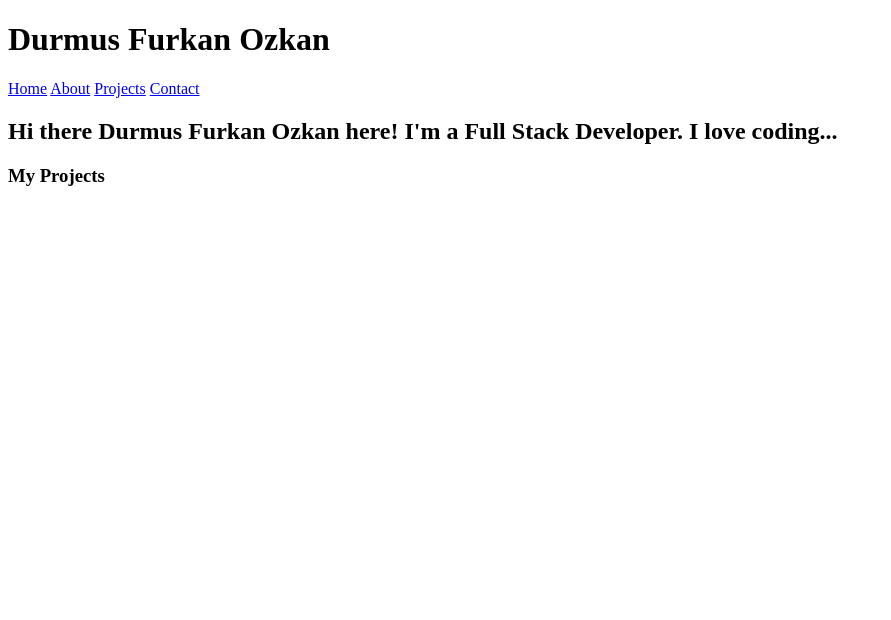
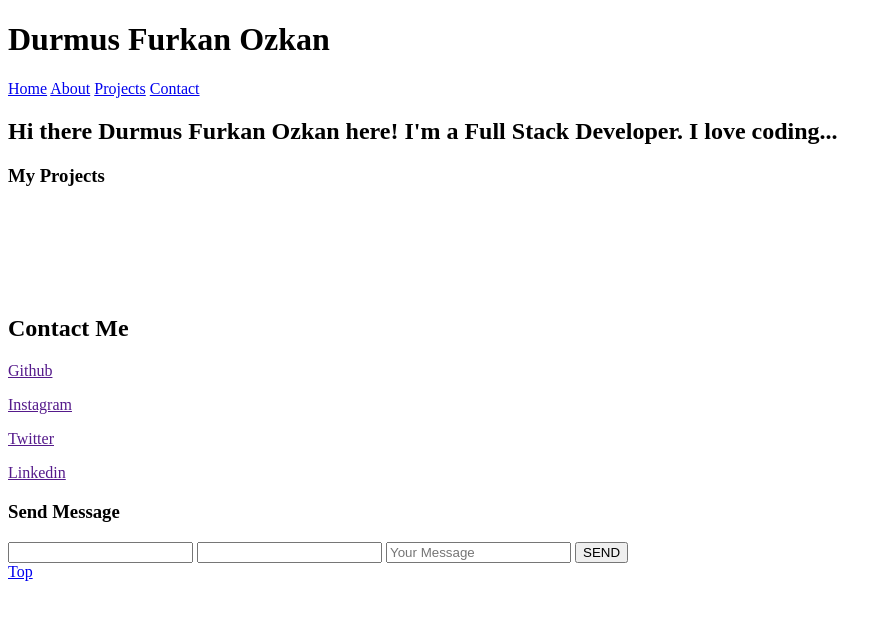
Before and after one commit to DurmusFurkanOzkan/Basic_Portfolio_Page, a plain HTML site: page index.html in a window 1280 px wide. Shown: the whole page, without its empty margins (0-891 px from the left). Drawn offline with Linux system fonts and the light colour scheme.

Commit message:
Skeleton Completed

```diff
--- a/index.html
+++ b/index.html
@@ -9,6 +9,7 @@
 <body>
 
     <main>
+
 
         <header>
             <h1>Durmus Furkan Ozkan</h1>
@@ -40,13 +41,49 @@
                 </figcaption>
             </article>
             <article>
-                <figcaption><img src="" alt=""></figcaption>
+                <figcaption>
+                    <img src="" alt="">
+                </figcaption>
             </article>
             <article>
-                <figcaption><img src="" alt=""></figcaption>
+                <figcaption>
+                    <img src="" alt="">
+                </figcaption>
             </article>
         </section>
+
+        <footer>
+            <h2>Contact Me</h2>
+            <section>
+                <article>
+                    <figure></figure>
+                    <a href="">Github</a>
+                </article>
+                <article>
+                    <figure></figure>
+                    <a href="">Instagram</a>
+                </article>
+                <article>
+                    <figure></figure>
+                    <a href="">Twitter</a>
+                </article>
+                <article>
+                    <figure></figure>
+                    <a href="">Linkedin</a>
+                </article>
+            </section>
+            <h3>Send Message</h3>
+            <form action="">
+                <input type="text" placeholder="" name="Username">
+                <input type="text" placeholder="" name="Email">
+                <input type="text" placeholder="Your Message" name="Your_Message">
+                <input type="submit" value="SEND" name="Send">
+            </form>
+        </footer>
+
     </main>
+
+        <a href="#Home">Top</a>
 
 
 
```
